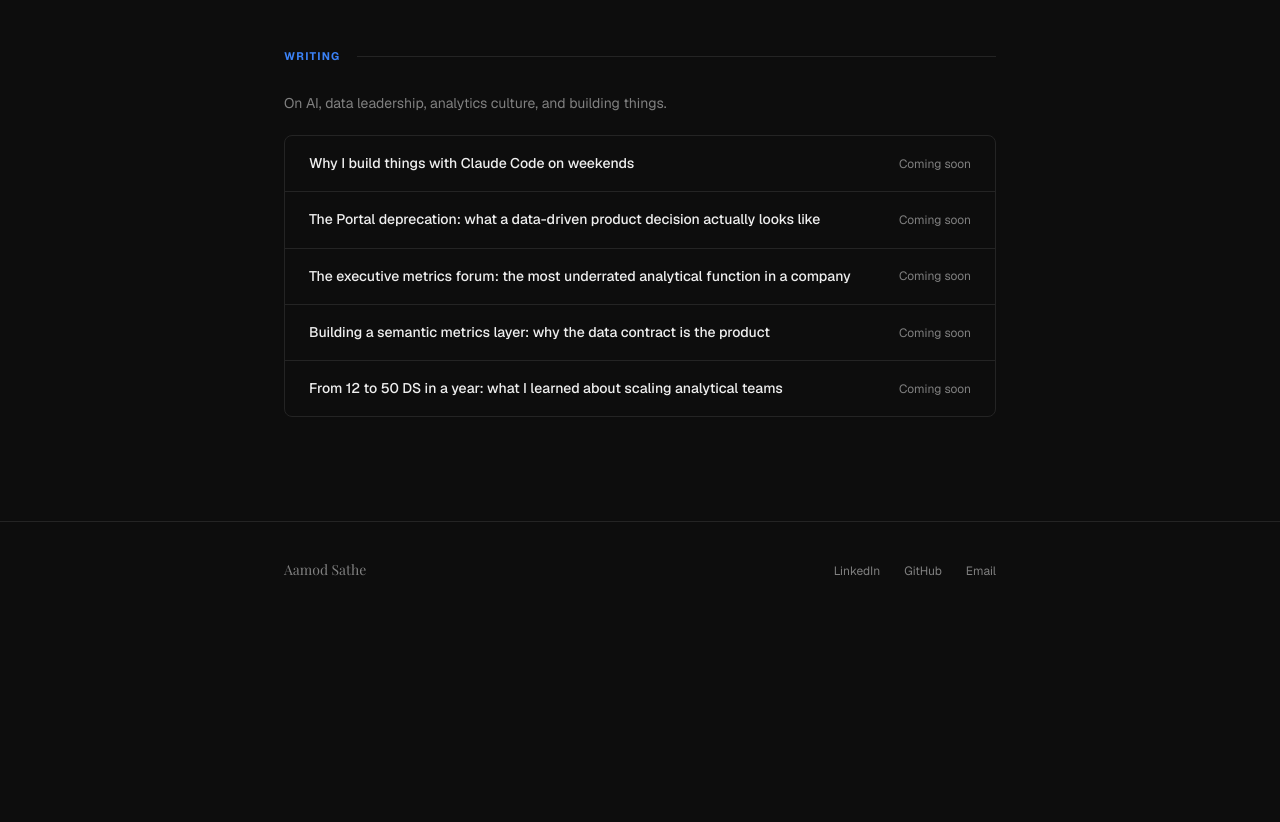
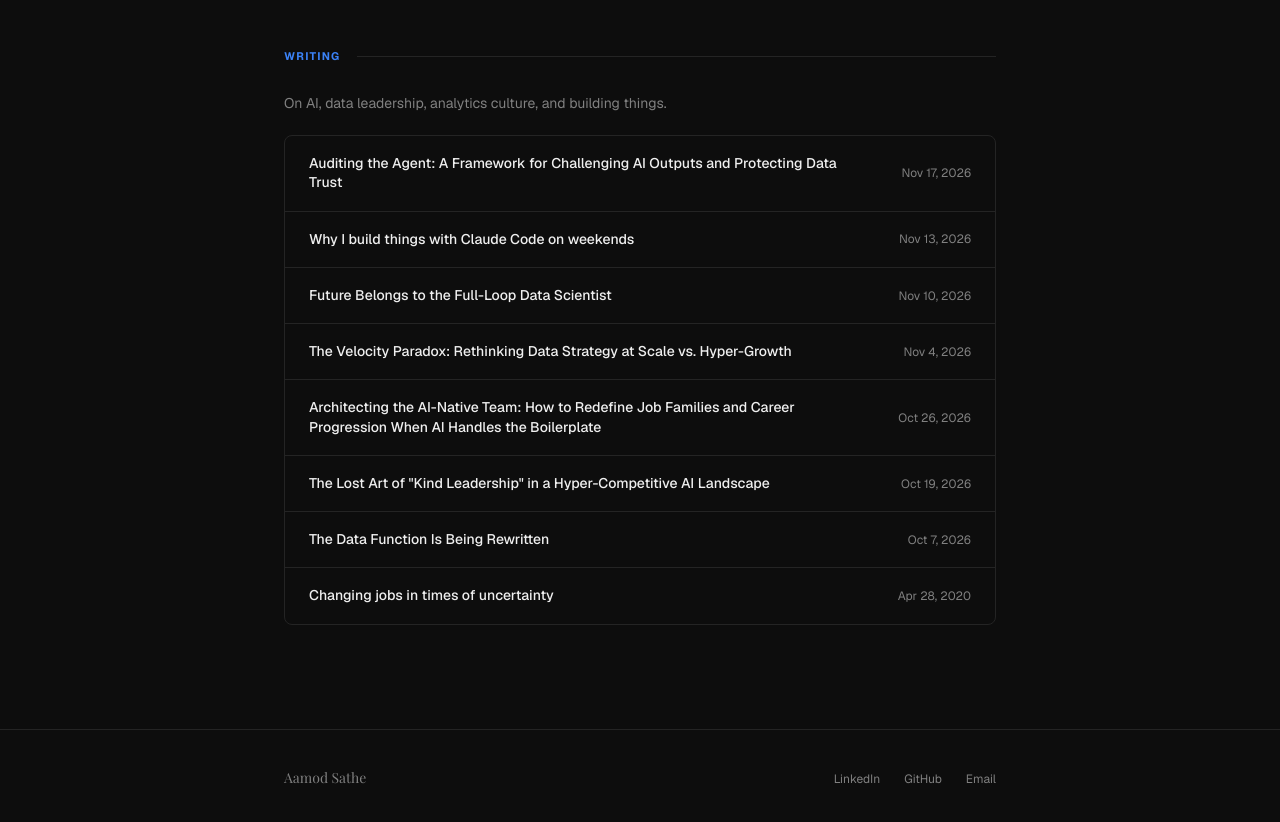
Before and after one commit to aamodsathe2001/aamodsathe-website, a Next.js app: page / in a window 1280 px wide. Shown: the part 2160-2982 px from the top of the page. Before the commit the page ends 2778 px from the top, so only its background shows below. Built offline with nearby package versions, Linux system fonts and the light colour scheme.

Commit message:
Link homepage Writing section to real blog posts
Replace hardcoded placeholder list with getAllPosts() so titles, dates,
and links stay in sync with the content directory automatically.

Co-Authored-By: Claude Sonnet 4.6 <noreply@anthropic.com>

```diff
--- a/app/page.tsx
+++ b/app/page.tsx
@@ -3,6 +3,7 @@ import Link from "next/link";
 import Image from "next/image";
 import ExperienceSlider from "@/components/ExperienceSlider";
 import CompanyLogo from "@/components/CompanyLogo";
+import { getAllPosts } from "@/lib/blog";
 
 export const metadata: Metadata = {
   title: "Aamod Sathe",
@@ -59,13 +60,6 @@ const projects = [
   },
 ];
 
-const blogPosts = [
-  "Why I build things with Claude Code on weekends",
-  "The Portal deprecation: what a data-driven product decision actually looks like",
-  "The executive metrics forum: the most underrated analytical function in a company",
-  "Building a semantic metrics layer: why the data contract is the product",
-  "From 12 to 50 DS in a year: what I learned about scaling analytical teams",
-];
 
 export default function HomePage() {
   return (
@@ -237,15 +231,19 @@ export default function HomePage() {
           On AI, data leadership, analytics culture, and building things.
         </p>
         <div className="border border-border rounded-lg overflow-hidden">
-          {blogPosts.map((title, i) => (
+          {getAllPosts().map((post) => (
             <Link
-              key={i}
-              href="/blog"
+              key={post.slug}
+              href={`/blog/${post.slug}`}
               className="flex justify-between items-center px-6 py-[18px] border-b border-border last:border-b-0 hover:bg-secondary transition-colors gap-8"
             >
-              <span className="text-sm font-medium leading-snug">{title}</span>
+              <span className="text-sm font-medium leading-snug">{post.title}</span>
               <span className="text-xs text-muted-foreground whitespace-nowrap flex-shrink-0">
-                Coming soon
+                {new Date(post.date).toLocaleDateString("en-US", {
+                  year: "numeric",
+                  month: "short",
+                  day: "numeric",
+                })}
               </span>
             </Link>
           ))}
```
